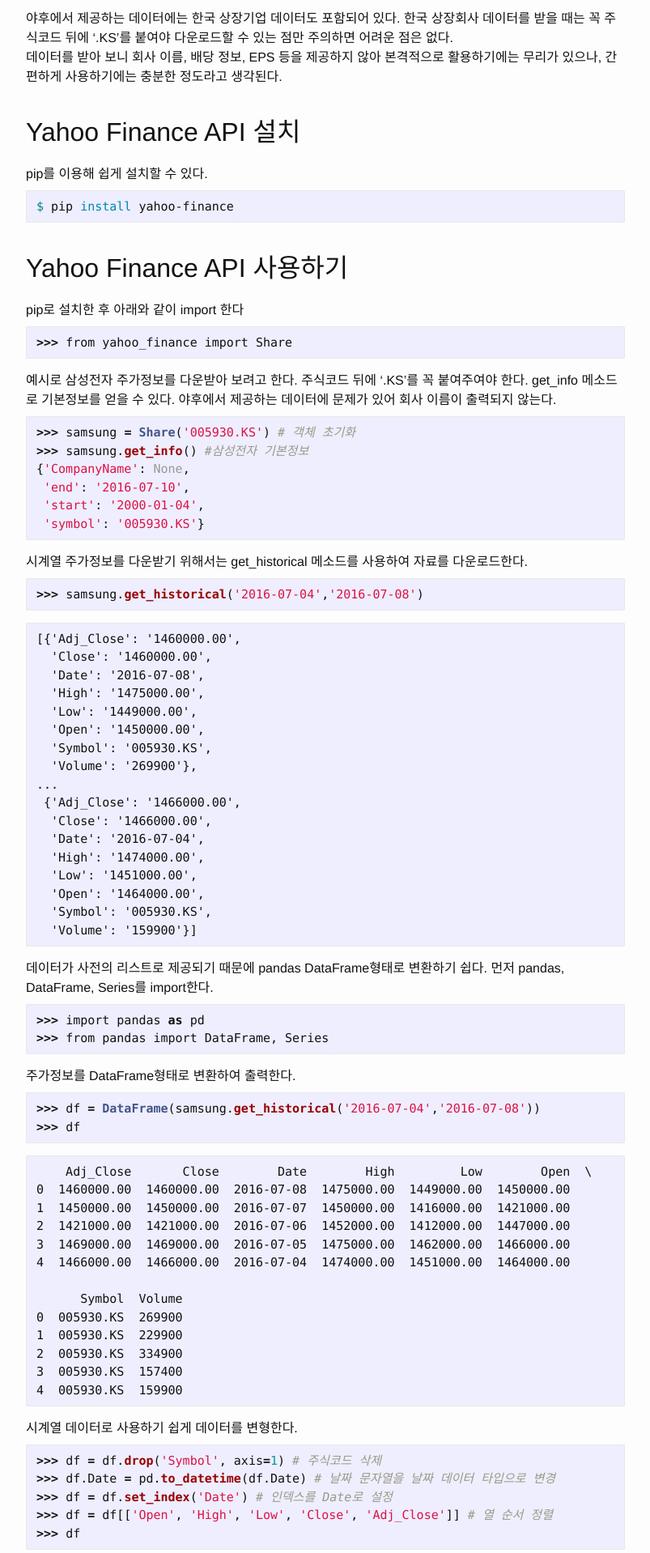
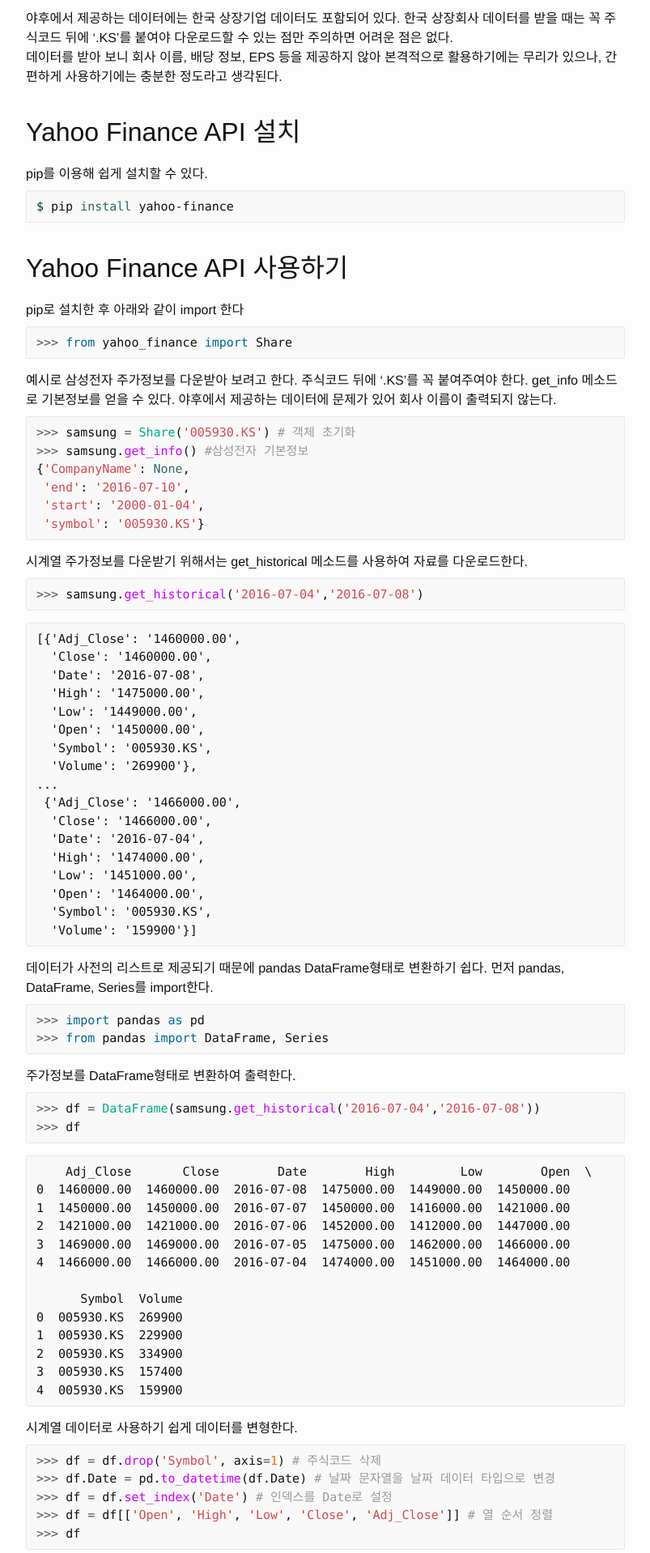
Before and after one commit to MinjeJeon/learningstock, a Jekyll site: the page built from _posts/2016-07-08-getting-data-from-yahoo-finance.md, in a window 1280 px wide. Shown: the part 383-2301 px from the top of the page at 81% size, without its empty margins (238-1041 px from the left). Built offline with Jekyll 4.4.1, drawn with Linux system fonts in a browser that asks for light colours; comment, search, counter and statistics services are not loaded.

Commit message:
syntax highlighting style

```diff
--- a/_sass/_learningstock.scss
+++ b/_sass/_learningstock.scss
@@ -12,6 +12,7 @@ pre, code {
     font-family: $monospace-font-family;
     padding-bottom: 0.5em;
     margin-bottom: 0.6em;
+    background-color: #f9f9f9;
 }
 
 figure {
--- a/_sass/_syntax-highlighting.scss
+++ b/_sass/_syntax-highlighting.scss
@@ -2,70 +2,71 @@
  * Syntax highlighting styles
  */
 .highlight {
-    background: #eef;
+    background: #f9f9f9;
     @extend %vertical-rhythm;
 
     .highlighter-rouge & {
-      background: #eef;
+      background: #f9f9f9;
     }
-
-    .c     { color: #998; font-style: italic } // Comment
-    .err   { color: #a61717; background-color: #e3d2d2 } // Error
-    .k     { font-weight: bold } // Keyword
-    .o     { font-weight: bold } // Operator
-    .cm    { color: #998; font-style: italic } // Comment.Multiline
-    .cp    { color: #999; font-weight: bold } // Comment.Preproc
-    .c1    { color: #998; font-style: italic } // Comment.Single
-    .cs    { color: #999; font-weight: bold; font-style: italic } // Comment.Special
-    .gd    { color: #000; background-color: #fdd } // Generic.Deleted
-    .gd .x { color: #000; background-color: #faa } // Generic.Deleted.Specific
-    .ge    { font-style: italic } // Generic.Emph
-    .gr    { color: #a00 } // Generic.Error
-    .gh    { color: #999 } // Generic.Heading
-    .gi    { color: #000; background-color: #dfd } // Generic.Inserted
-    .gi .x { color: #000; background-color: #afa } // Generic.Inserted.Specific
-    .go    { color: #888 } // Generic.Output
-    .gp    { color: #555 } // Generic.Prompt
-    .gs    { font-weight: bold } // Generic.Strong
-    .gu    { color: #aaa } // Generic.Subheading
-    .gt    { color: #a00 } // Generic.Traceback
-    .kc    { font-weight: bold } // Keyword.Constant
-    .kd    { font-weight: bold } // Keyword.Declaration
-    .kp    { font-weight: bold } // Keyword.Pseudo
-    .kr    { font-weight: bold } // Keyword.Reserved
-    .kt    { color: #458; font-weight: bold } // Keyword.Type
-    .m     { color: #099 } // Literal.Number
-    .s     { color: #d14 } // Literal.String
-    .na    { color: #008080 } // Name.Attribute
-    .nb    { color: #0086B3 } // Name.Builtin
-    .nc    { color: #458; font-weight: bold } // Name.Class
-    .no    { color: #008080 } // Name.Constant
-    .ni    { color: #800080 } // Name.Entity
-    .ne    { color: #900; font-weight: bold } // Name.Exception
-    .nf    { color: #900; font-weight: bold } // Name.Function
-    .nn    { color: #555 } // Name.Namespace
-    .nt    { color: #000080 } // Name.Tag
-    .nv    { color: #008080 } // Name.Variable
-    .ow    { font-weight: bold } // Operator.Word
-    .w     { color: #bbb } // Text.Whitespace
-    .mf    { color: #099 } // Literal.Number.Float
-    .mh    { color: #099 } // Literal.Number.Hex
-    .mi    { color: #099 } // Literal.Number.Integer
-    .mo    { color: #099 } // Literal.Number.Oct
-    .sb    { color: #d14 } // Literal.String.Backtick
-    .sc    { color: #d14 } // Literal.String.Char
-    .sd    { color: #d14 } // Literal.String.Doc
-    .s2    { color: #d14 } // Literal.String.Double
-    .se    { color: #d14 } // Literal.String.Escape
-    .sh    { color: #d14 } // Literal.String.Heredoc
-    .si    { color: #d14 } // Literal.String.Interpol
-    .sx    { color: #d14 } // Literal.String.Other
-    .sr    { color: #009926 } // Literal.String.Regex
-    .s1    { color: #d14 } // Literal.String.Single
-    .ss    { color: #990073 } // Literal.String.Symbol
-    .bp    { color: #999 } // Name.Builtin.Pseudo
-    .vc    { color: #008080 } // Name.Variable.Class
-    .vg    { color: #008080 } // Name.Variable.Global
-    .vi    { color: #008080 } // Name.Variable.Instance
-    .il    { color: #099 } // Literal.Number.Integer.Long
 }
+.highlight .hll { background-color: #ffc; }
+.highlight .c { color: #999; } /* Comment */
+.highlight .err { color: #a00; background-color: #faa } /* Error */
+.highlight .k { color: #069; } /* Keyword */
+.highlight .o { color: #555 } /* Operator */
+.highlight .cm { color: #09f; font-style: italic } /* Comment.Multiline */
+.highlight .cp { color: #099 } /* Comment.Preproc */
+.highlight .c1 { color: #999; } /* Comment.Single */
+.highlight .cs { color: #999; } /* Comment.Special */
+.highlight .gd { background-color: #fcc; border: 1px solid #c00 } /* Generic.Deleted */
+.highlight .ge { font-style: italic } /* Generic.Emph */
+.highlight .gr { color: #f00 } /* Generic.Error */
+.highlight .gh { color: #030; } /* Generic.Heading */
+.highlight .gi { background-color: #cfc; border: 1px solid #0c0 } /* Generic.Inserted */
+.highlight .go { color: #aaa } /* Generic.Output */
+.highlight .gp { color: #009; } /* Generic.Prompt */
+.highlight .gs { font-style: bold;} /* Generic.Strong */
+.highlight .gu { color: #030; } /* Generic.Subheading */
+.highlight .gt { color: #9c6 } /* Generic.Traceback */
+.highlight .kc { color: #069; } /* Keyword.Constant */
+.highlight .kd { color: #069; } /* Keyword.Declaration */
+.highlight .kn { color: #069; } /* Keyword.Namespace */
+.highlight .kp { color: #069 } /* Keyword.Pseudo */
+.highlight .kr { color: #069; } /* Keyword.Reserved */
+.highlight .kt { color: #078; } /* Keyword.Type */
+.highlight .m { color: #f60 } /* Literal.Number */
+.highlight .s { color: #d44950 } /* Literal.String */
+.highlight .na { color: #4f9fcf } /* Name.Attribute */
+.highlight .nb { color: #366 } /* Name.Builtin */
+.highlight .nc { color: #0a8; } /* Name.Class */
+.highlight .no { color: #360 } /* Name.Constant */
+.highlight .nd { color: #99f } /* Name.Decorator */
+.highlight .ni { color: #999; } /* Name.Entity */
+.highlight .ne { color: #c00; } /* Name.Exception */
+.highlight .nf { color: #c0f } /* Name.Function */
+.highlight .nl { color: #99f } /* Name.Label */
+.highlight .nn { color: #0cf; } /* Name.Namespace */
+.highlight .nt { color: #2f6f9f; } /* Name.Tag */
+.highlight .nv { color: #033 } /* Name.Variable */
+.highlight .ow { color: #000; } /* Operator.Word */
+.highlight .w { color: #bbb } /* Text.Whitespace */
+.highlight .mf { color: #f60 } /* Literal.Number.Float */
+.highlight .mh { color: #f60 } /* Literal.Number.Hex */
+.highlight .mi { color: #f60 } /* Literal.Number.Integer */
+.highlight .mo { color: #f60 } /* Literal.Number.Oct */
+.highlight .sb { color: #c30 } /* Literal.String.Backtick */
+.highlight .sc { color: #c30 } /* Literal.String.Char */
+.highlight .sd { color: #c30; font-style: italic } /* Literal.String.Doc */
+.highlight .s2 { color: #c30 } /* Literal.String.Double */
+.highlight .se { color: #c30; } /* Literal.String.Escape */
+.highlight .sh { color: #c30 } /* Literal.String.Heredoc */
+.highlight .si { color: #a00 } /* Literal.String.Interpol */
+.highlight .sx { color: #c30 } /* Literal.String.Other */
+.highlight .sr { color: #3aa } /* Literal.String.Regex */
+.highlight .s1 { color: #c30 } /* Literal.String.Single */
+.highlight .ss { color: #fc3 } /* Literal.String.Symbol */
+.highlight .bp { color: #366 } /* Name.Builtin.Pseudo */
+.highlight .vc { color: #033 } /* Name.Variable.Class */
+.highlight .vg { color: #033 } /* Name.Variable.Global */
+.highlight .vi { color: #033 } /* Name.Variable.Instance */
+.highlight .il { color: #f60 } /* Literal.Number.Integer.Long */
```
